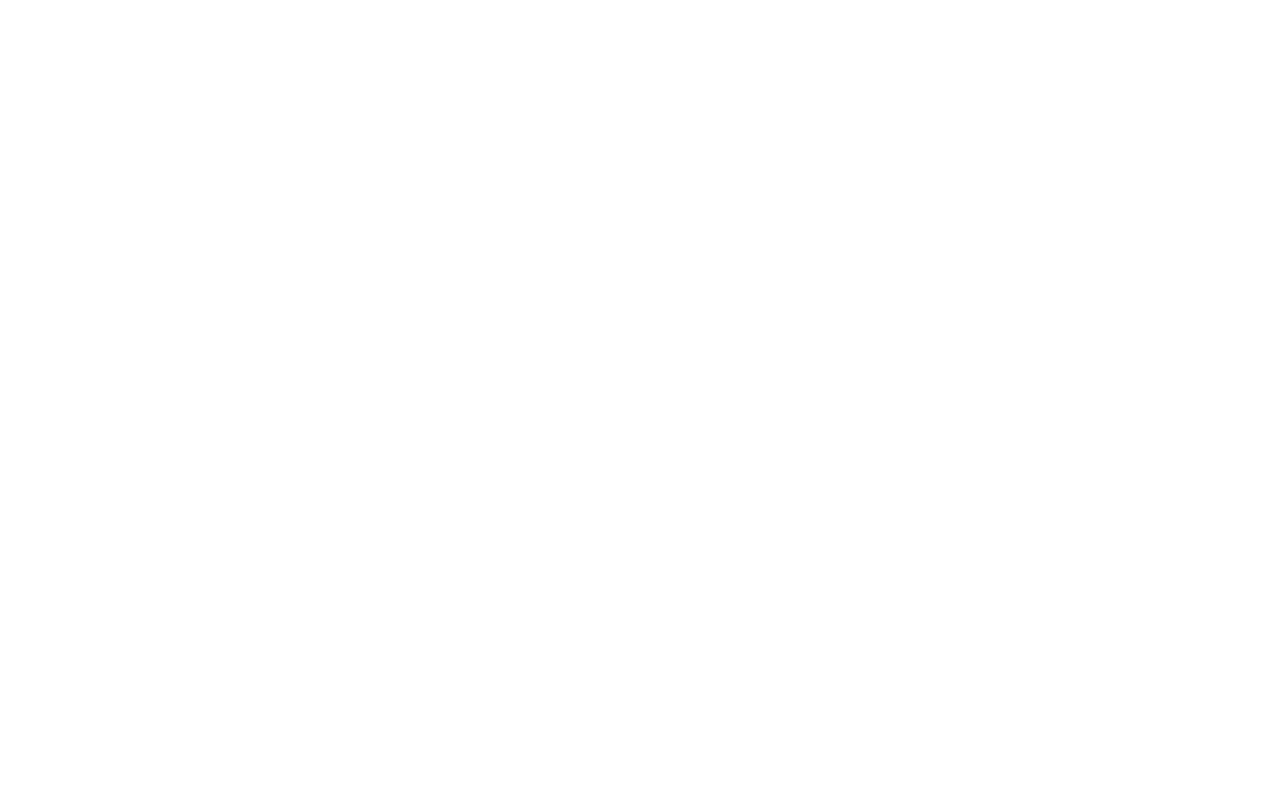
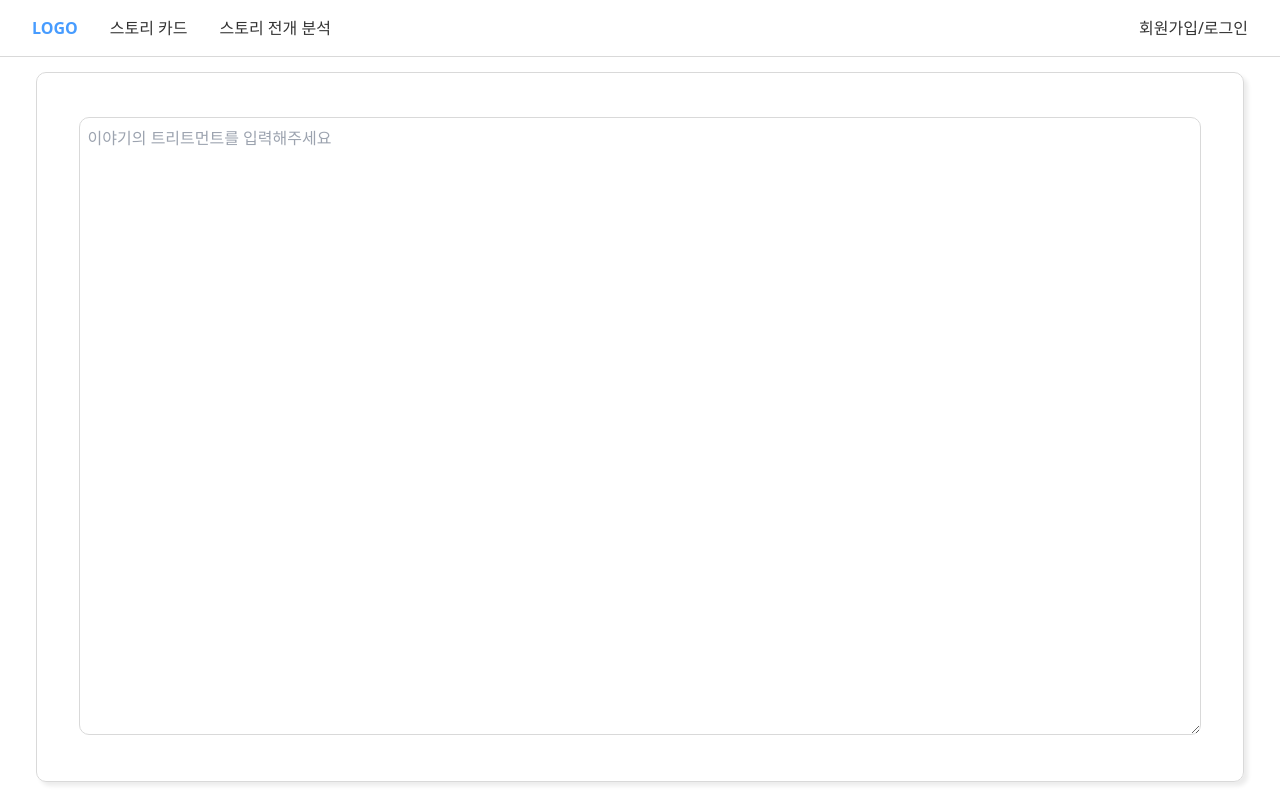
Before and after one commit to Team-CDP1-class/Frontend, a React (Vite) app: page /treatment in a window 1280 px wide. Before the commit this address had no page. Built offline with nearby package versions, Linux system fonts and the light colour scheme.

Commit message:
Feat:treatmentpage

```diff
--- a/src/App.jsx
+++ b/src/App.jsx
@@ -7,6 +7,7 @@ import ElementPage from "./pages/ElementPage";
 import Navbar from "./layout/Navbar";
 import Footer from "./layout/Footer";
 import CardPage from "./pages/CardPage";
+import TreatmentPage from "./pages/TreatmentPage";
 
 function Layout() {
   return (
@@ -30,6 +31,7 @@ function App() {
         <Route path="/login" element={<LoginPage />} />
         <Route path="/register" element={<RegisterPage />} />
         <Route path="/cardpage/*" element={<CardPage />} />
+        <Route path="/treatment" element={<TreatmentPage />} />
       </Route>
     </Routes>
   );
--- /dev/null
+++ b/src/pages/TreatmentPage/index.jsx
@@ -0,0 +1,55 @@
+import React from "react";
+import { useForm } from "react-hook-form";
+
+const TreatmentPage = () => {
+  const {
+    register,
+    handleSubmit,
+    formState: { errors },
+    reset,
+  } = useForm({ mode: "onChange" });
+
+  const onSubmit = ({ content }) => {
+    const body = {
+      content,
+    };
+    console.log(body);
+    //dispatch
+    reset();
+  };
+
+  return (
+    <form className="m-3" onSubmit={handleSubmit(onSubmit)}>
+      <div className="card">
+        <div className="card-body">
+          <div className="mb-2">
+            <textarea // 기존 높이 이상으로 늘어나면 늘어나게 해야함
+              type="text"
+              id="content"
+              placeholder="이야기의 트리트먼트를 입력해주세요"
+              rows={25}
+              className="input-text w-full mt-3
+                                hover:outline-myColors-primary
+                                focus:outline-myColors-primary"
+              {...register("content")}
+            />
+          </div>
+        </div>
+      </div>
+      <div className="mt-6">
+        <button
+          type="submit"
+          className="button-basic text-myColors-primary bg-white
+          border-2 border-myColors-primary mr-6 float-right"
+        >
+          분석하기
+        </button>
+      </div>
+      <button type="reset" className="button-basic text-white bg-myColors-primary ml-6 float-left">
+        초기화
+      </button>
+    </form>
+  );
+};
+
+export default TreatmentPage;
```
